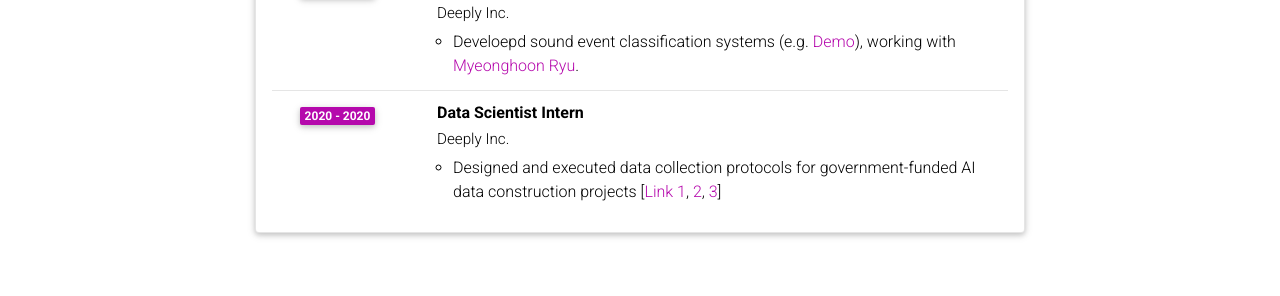
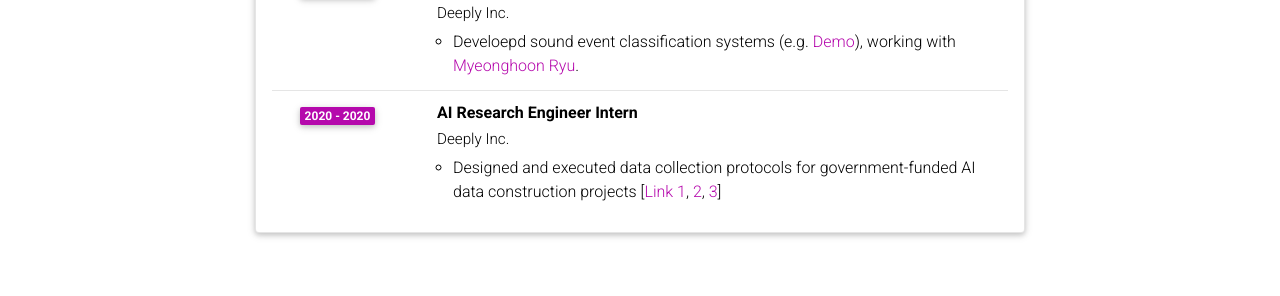
Before and after one commit to larocaroja/larocaroja.github.io, a Jekyll site: the page built from _pages/cv.md, in a window 1280 px wide and 1004 px high. Shown: the part 661-957 px from the top of the window. Built offline with Jekyll 4.4.1, drawn with Linux system fonts in a browser that asks for light colours; comment, search, counter and statistics services are not loaded; a style sheet for code colours, icons or effects is not loaded.

Commit message:
Update cv.yml

```diff
--- a/_data/cv.yml
+++ b/_data/cv.yml
@@ -37,7 +37,7 @@
       year: 2020 - 2023
       description:
         - Develoepd sound event classification systems (e.g. <a href = "https://deeplyinc.com/demo/">Demo</a>), working with <a href = "https://www.linkedin.com/in/myeonghoon-ryu-319b1b12a/">Myeonghoon Ryu</a>.
-    - title: Data Scientist Intern
+    - title: AI Research Engineer Intern
       institution: Deeply Inc.
       year: 2020 - 2020
       description:
```
